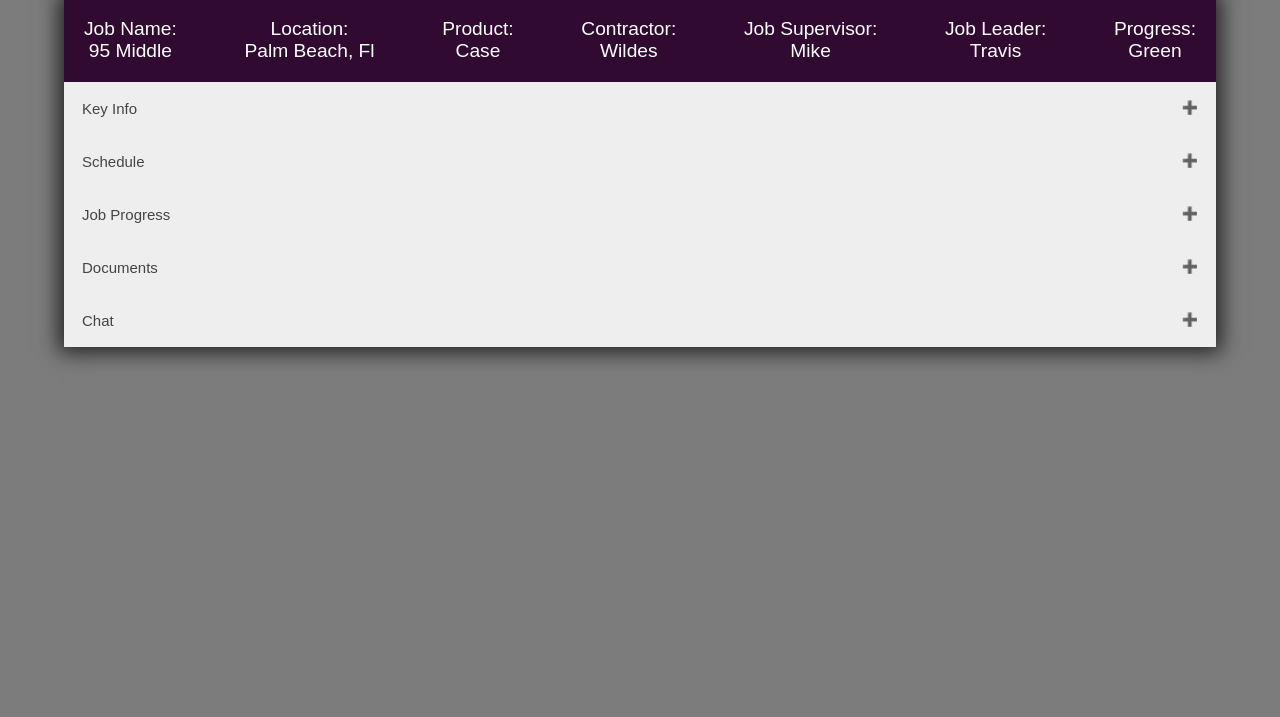
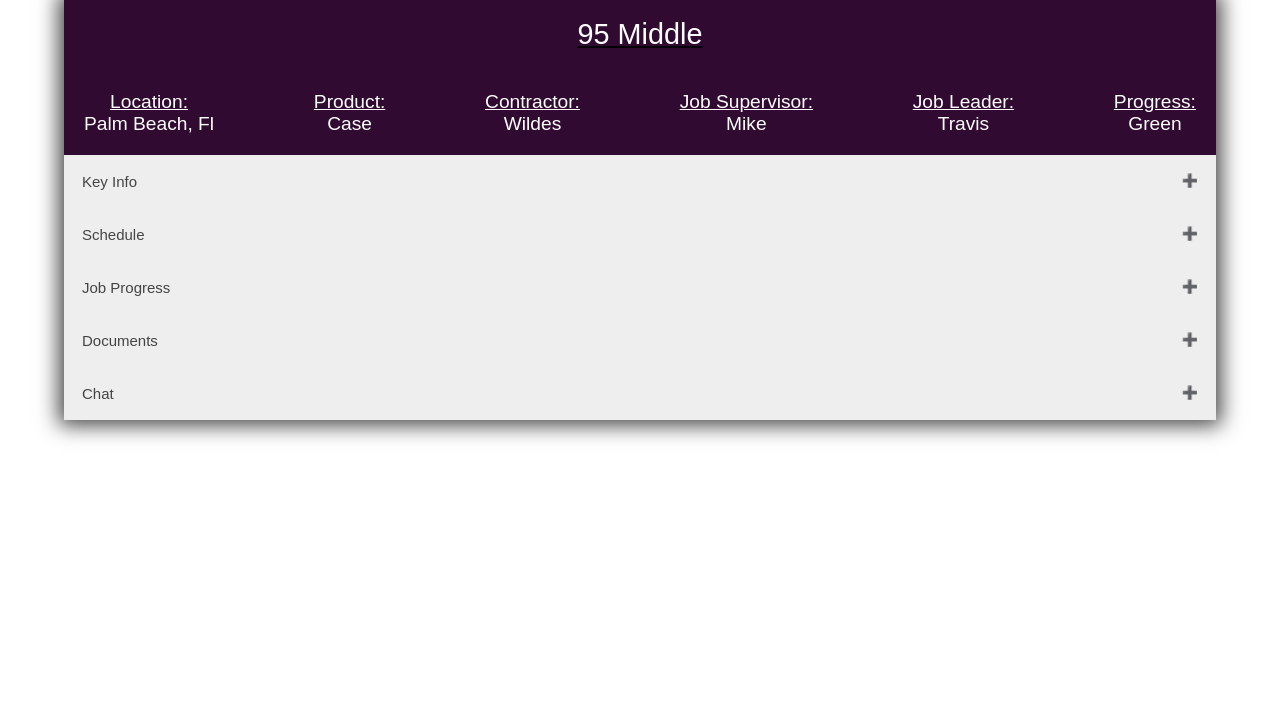
Before and after one commit to srprescott/Terracon-Software, a plain HTML site: page index.html in a window 1280 px wide. Shown: the part 83-800 px from the top of the page. Drawn offline with Linux system fonts and the light colour scheme; a web font is replaced by a local one.

Commit message:
don't remember

```diff
--- a/index.html
+++ b/index.html
@@ -20,11 +20,10 @@
 
 
                 <div class="info-row">
+                   <div class="job-head">
+                       <p class="job-name">95 Middle</p>
+                   </div>
                     <ul class="job-info">
-                        <div class="table">
-                            <li class="job-name-head job-head">Job Name:</li>
-                            <li class="job-name">95 Middle</li>
-                        </div>
                         <div class="table">
                             <li class="job-location-head job-head">Location:</li>
                             <li class="job-location">Palm Beach, Fl</li>
--- a/styles.css
+++ b/styles.css
@@ -35,7 +35,7 @@
 
 
 body{
-    background-color: #7c7c7c;
+
 }
 
 
@@ -71,8 +71,31 @@ body{
 }
 
 
+
+
+.job-name{
+    display: -webkit-box;
+    display: -ms-flexbox;
+    display: flex;
+    -webkit-box-pack: center;
+    -ms-flex-pack: center;
+    justify-content: center;
+    -webkit-box-align: center;
+    -ms-flex-align: center;
+    align-items: center;
+    text-align: center;
+    font-size: 1.8rem;
+    padding: 20px;
+    color: white;
+}
+
+ul{
+    list-style-type: none;
+}
+
+
 .job-info{
-    list-style-type: none;
+
     display: -webkit-box;
     display: -ms-flexbox;
     display: flex;
@@ -93,7 +116,9 @@ body{
     text-align: center;
 }
 
-
+.job-head{
+    text-decoration: underline;
+}
 
 
 /* KEY INFO */
```
